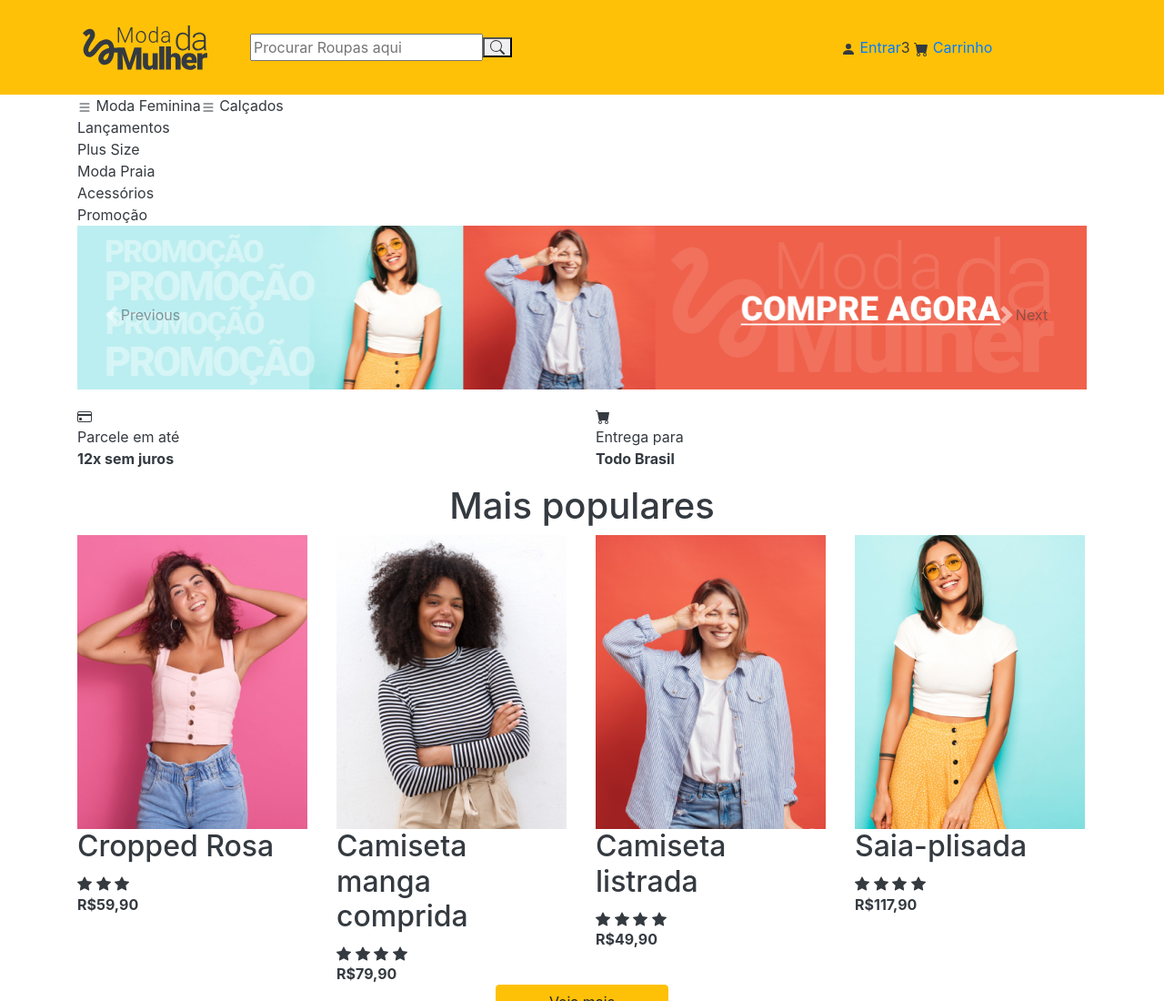
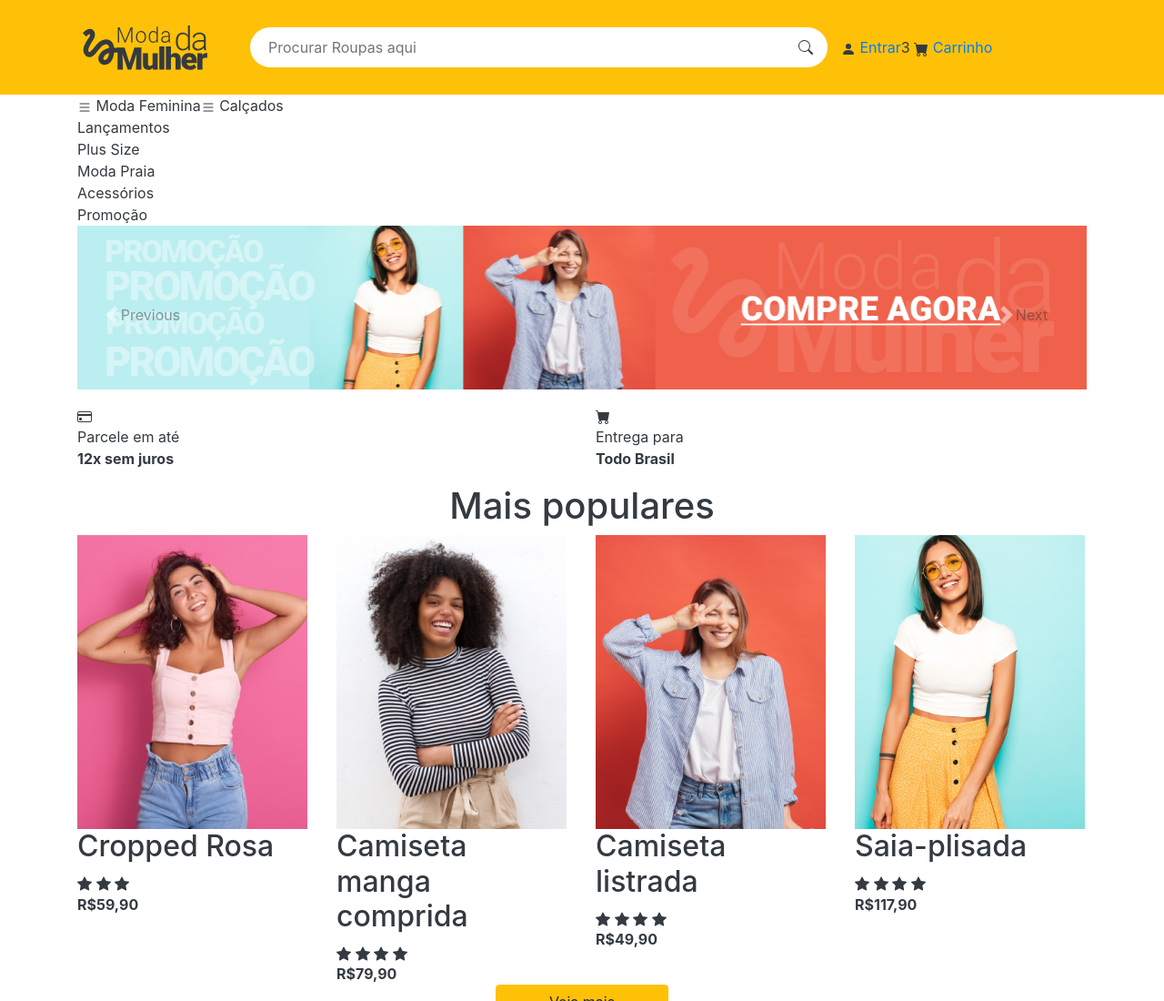
Before and after one commit to AdaltonVitor/loja-de-roupas-front, a plain HTML site: page index.html in a window 1280 px wide. Shown: the top 1100 px of the page at 91% size. Drawn offline with nearby package versions, Linux system fonts and the light colour scheme.

Commit message:
estilizando buscador

```diff
--- a/assets/scss/header.scss
+++ b/assets/scss/header.scss
@@ -1,4 +1,29 @@
 header{
     background: $cor-primaria;
     padding: 25px;
+
+    form{
+        input[type="text"]{
+            background: $branco;
+            width: 100%;
+            border-radius: 100px;
+            border: none;
+            padding: 10px 20px;
+
+        }
+
+
+        button{
+            background: none;
+            border: none;
+
+            position: absolute;
+            right: 25px;
+
+        }
+        textarea:focus, input:focus {
+            box-shadow: 0 0 0 0;
+            outline: 0;
+        }
+    }
 }
```
Also changed, not shown: assets/css/style.css, 1 other file.
